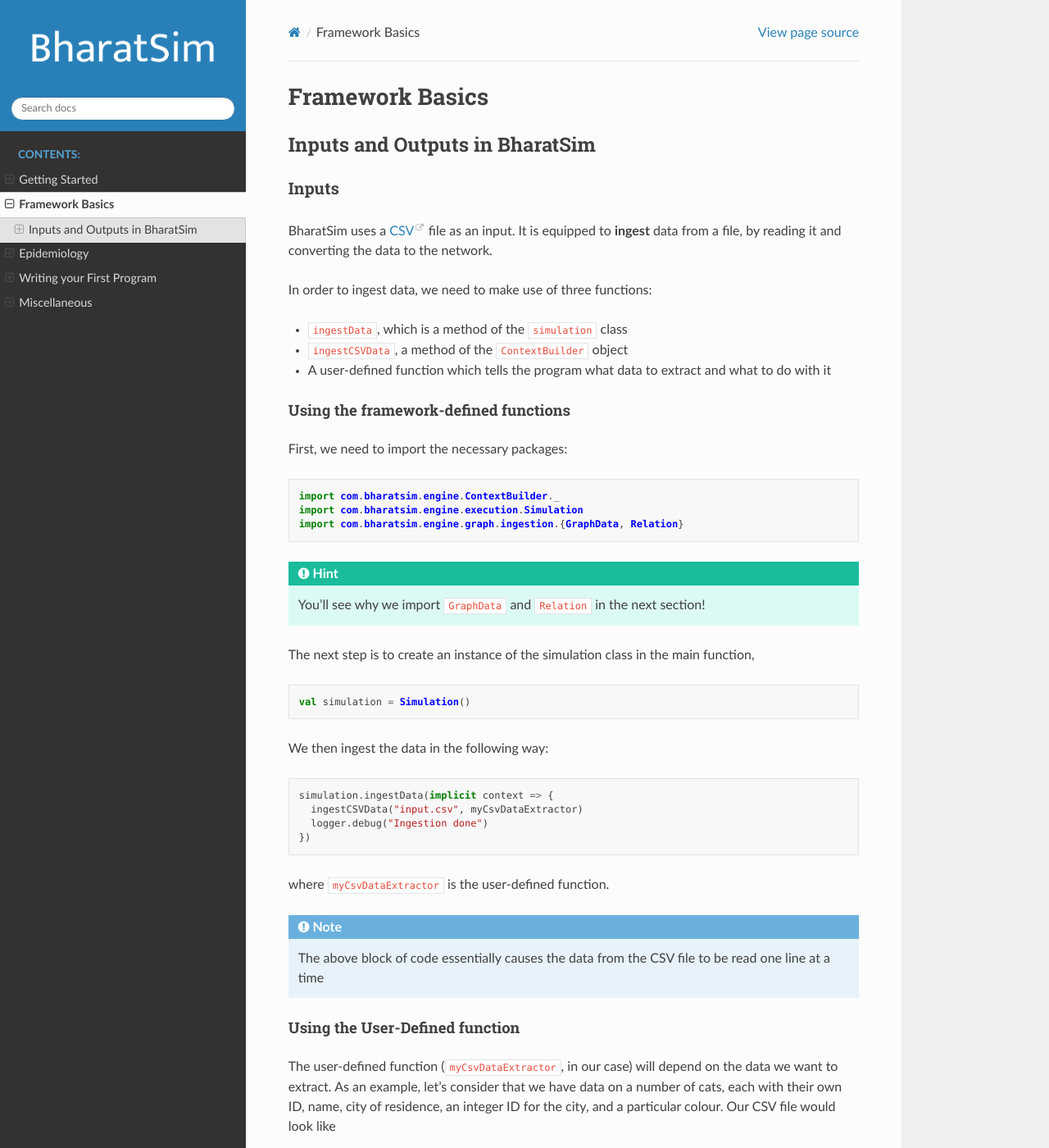
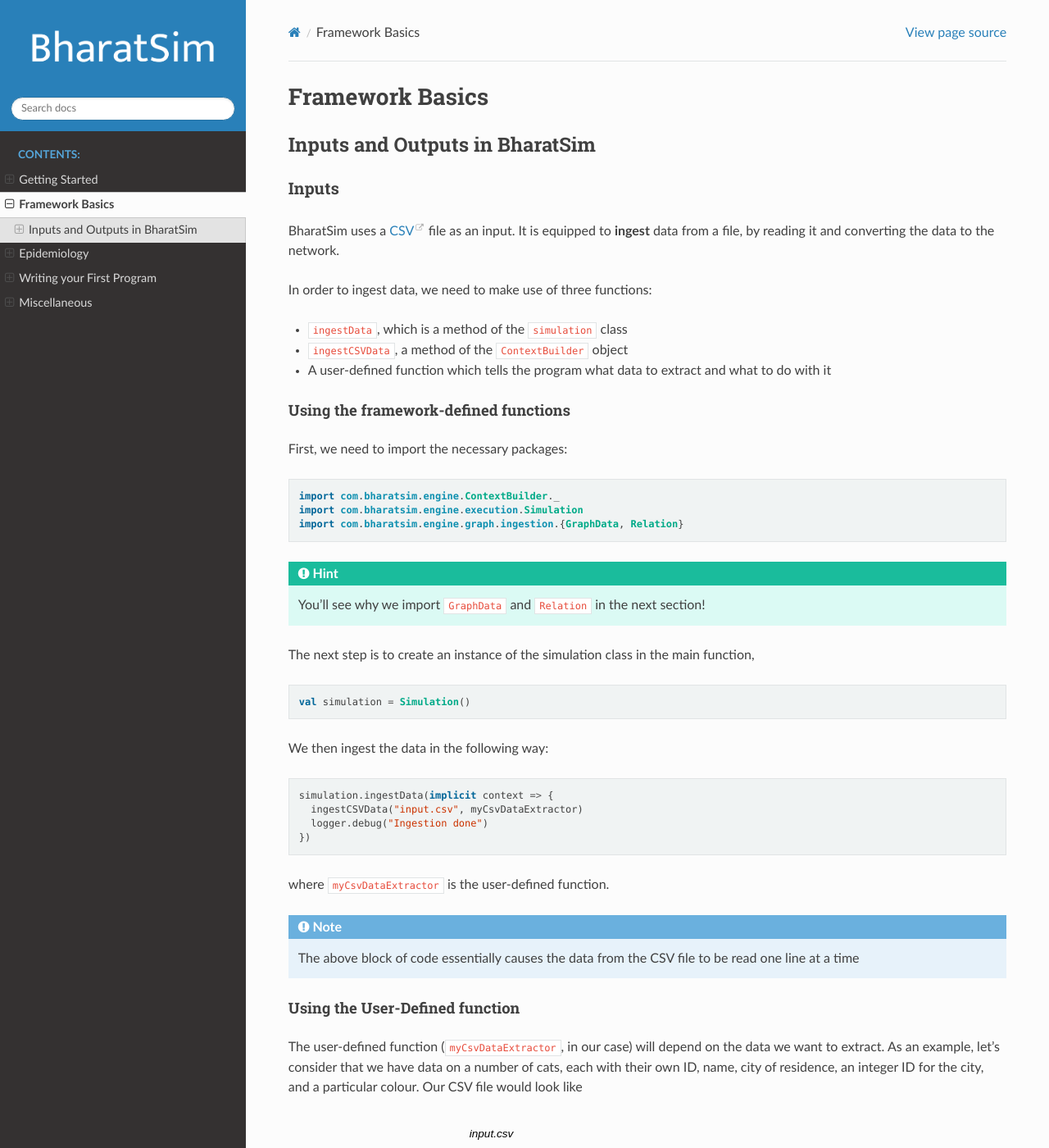
Before and after one commit to aleena-jose/bharatsim-tutorial, a Sphinx documentation site: the page built from source/frameworkbasics.rst, in a window 1280 px wide and 1400 px high. Shown: the whole window at 82% size. Built offline with Sphinx 7.4.7 and the Read the Docs theme 2.0.0, drawn with Linux system fonts in a browser that asks for light colours; some of the changed text lies outside the part shown.

Commit message:
Changed code-block style, added copybutton, increased pagewidth
The pygments style is now manni, however I changed the default colour of imported
packages to a slightly duller blue because the original colour was too jarring.
This change (as well as the change to the page-width), is incorporated in the
newly-linked `_static/custom.css` file, linked to in the conf.py as well. Further
modifications to the custom css can be made by modifying this file. Also, conf.py was
changed to incorporate the new sphinx-copybutton extension (added to requirements.txt).

```diff
--- a/requirements.txt
+++ b/requirements.txt
@@ -1,2 +1,3 @@
 Sphinx
 sphinx-rtd-theme
+sphinx-copybutton
--- /dev/null
+++ b/source/_static/custom.css
@@ -0,0 +1,8 @@
+/* Modification to make the width 100% of the screen */
+.wy-nav-content {
+    max-width: 100% !important;
+}
+
+/* Modification to make the `manni` theme import colour different */
+/* see _static/pygments.css for full list of possibilities */
+.highlight .nn { color: #1090B0; font-weight: bold } /* Name.Namespace */
--- a/source/conf.py
+++ b/source/conf.py
@@ -31,7 +31,8 @@ release = '0.1'
 # extensions coming with Sphinx (named 'sphinx.ext.*') or your custom
 # ones.
 extensions = [
-    'sphinx_rtd_theme'
+    'sphinx_rtd_theme',
+    'sphinx_copybutton'
 ]
 
 # Add any paths that contain templates here, relative to this directory.
@@ -49,6 +50,7 @@ exclude_patterns = []
 # a list of builtin themes.
 #
 html_theme = 'sphinx_rtd_theme'
+pygments_style = 'manni'
 
 # Add any paths that contain custom static files (such as style sheets) here,
 # relative to this directory. They are copied after the builtin static files,
@@ -76,3 +78,7 @@ html_theme_options = {
     'navigation_depth': 5,
     'style_external_links': True,
 }
+
+html_css_files = [
+    'custom.css',
+]
```
